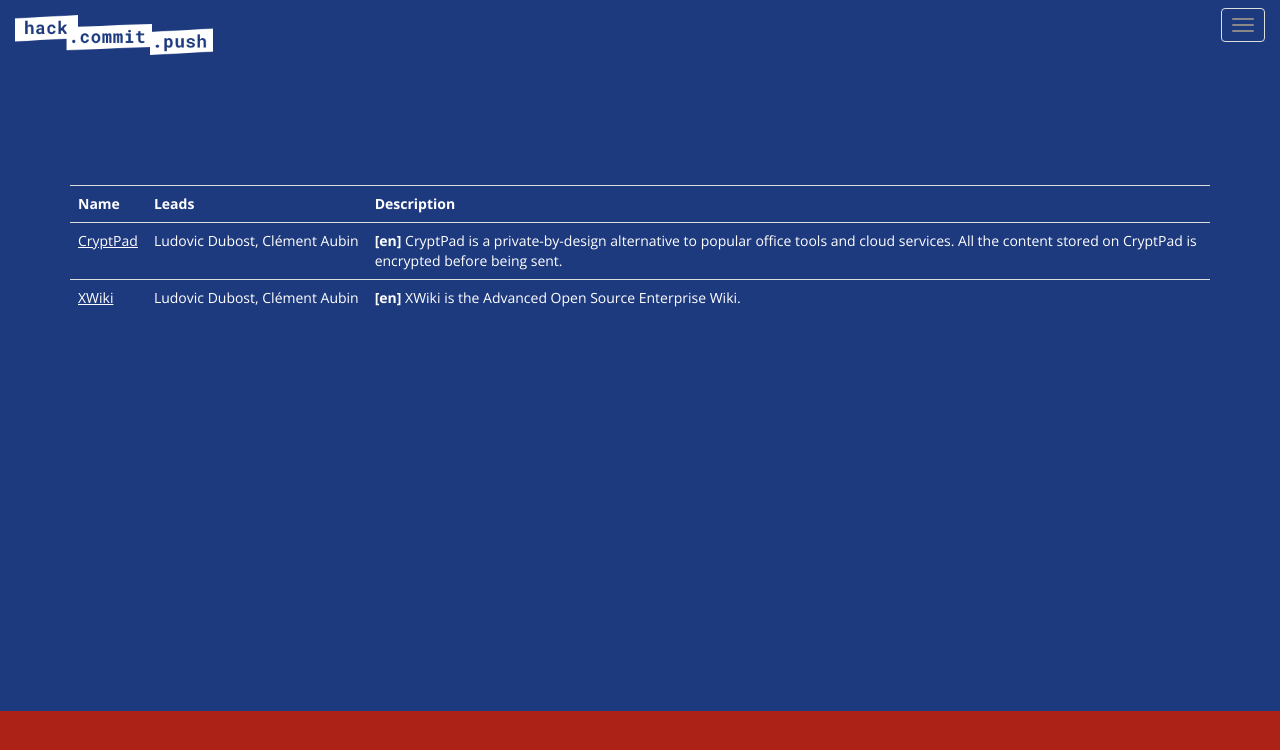
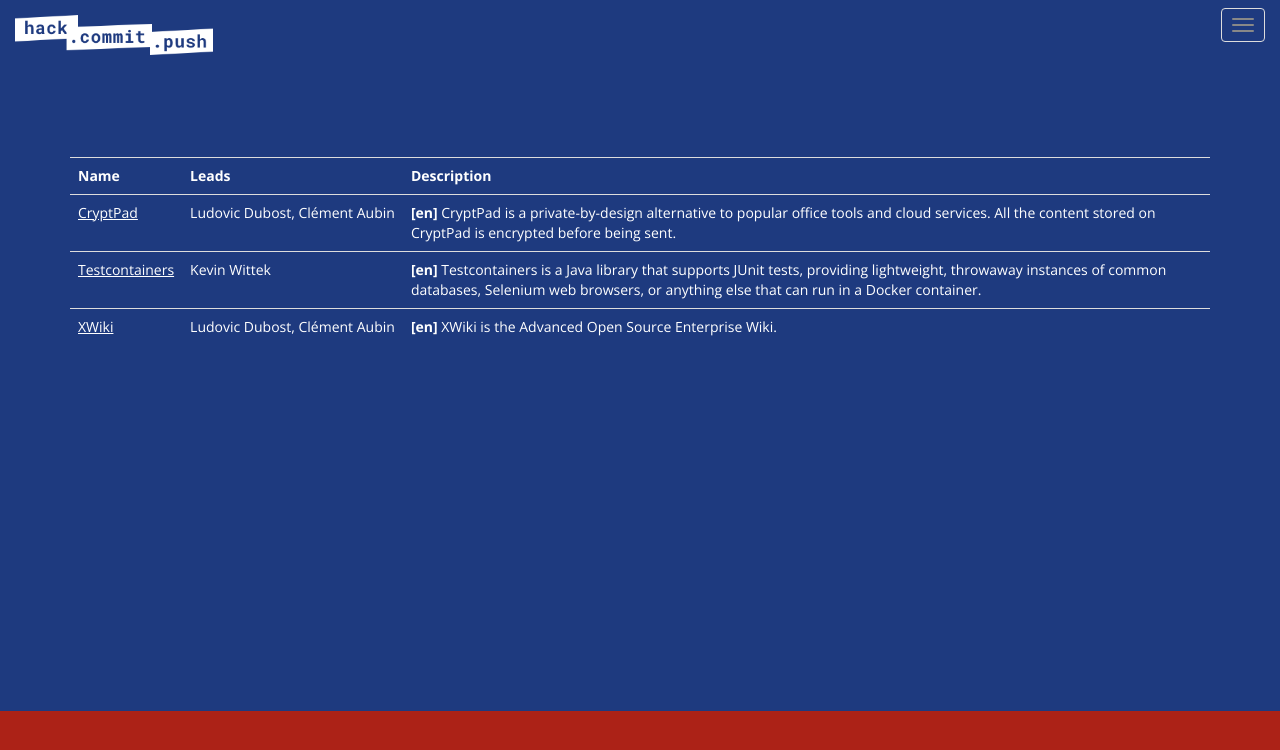
Before and after one commit to hack-commit-push/paris2020, a Jekyll site: the page built from index.html, in a window 1280 px wide and 900 px high, scrolled down 3892 px. Shown: the top 750 px of the window. Built offline with Jekyll 4.4.1, drawn with Linux system fonts in a browser that asks for light colours.

Commit message:
Add Testcontainers

```diff
--- a/_data/projects.yml
+++ b/_data/projects.yml
@@ -15,3 +15,11 @@
   leads:
     - name: Ludovic Dubost
     - name: Clément Aubin
+- name: Testcontainers
+  url: https://www.testcontainers.org/
+  description:
+    en: |
+      Testcontainers is a Java library that supports JUnit tests, providing lightweight, throwaway
+      instances of common databases, Selenium web browsers, or anything else that can run in a Docker container.
+  leads:
+    - name: Kevin Wittek
```
